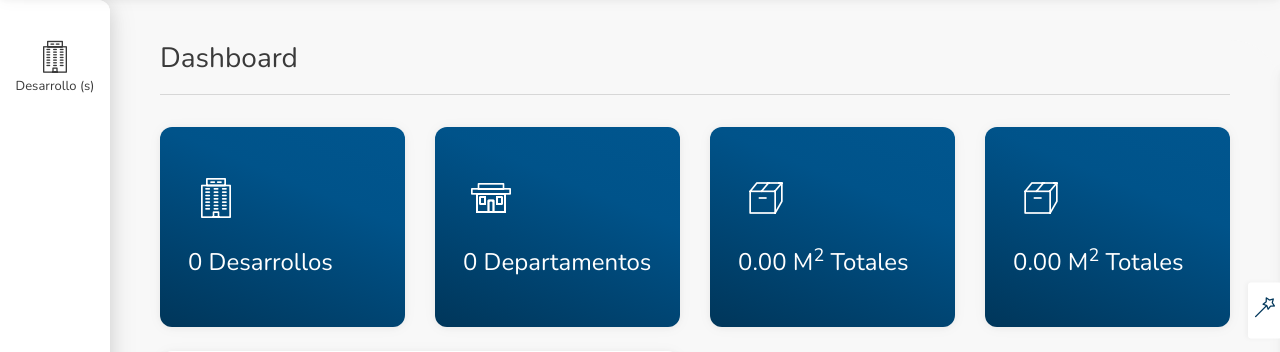
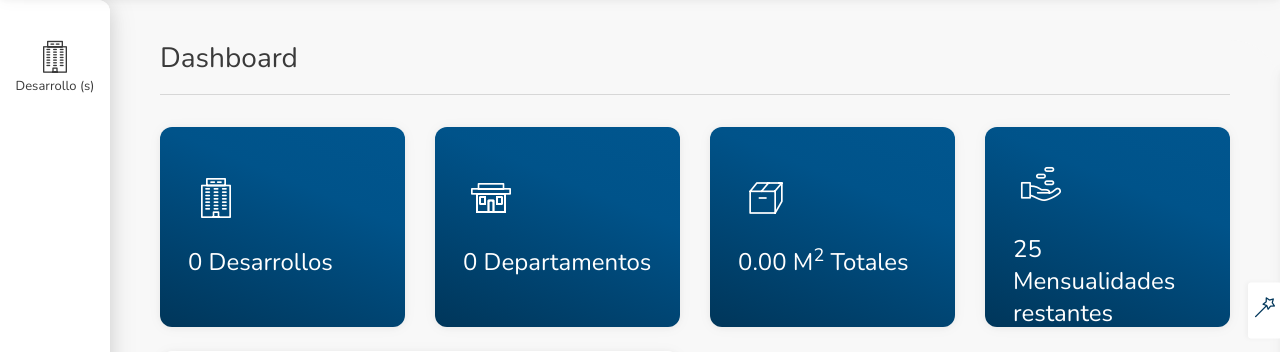
Before and after one commit to Vailop/Client_arch, a PHP site: page /home.php in a window 1280 px wide. Shown: the part 90-442 px from the top of the page. Run offline with PHP 8.4, Linux system fonts and the light colour scheme; the visitor is signed in with stand-in values (Sample User, id 1); data that the repository does not hold is empty.

Commit message:
Update home.php

```diff
--- a/home.php
+++ b/home.php
@@ -293,9 +293,9 @@
                     <div class="card mb-4 progress-banner">
                         <a href="#" class="card-body justify-content-between d-flex flex-row align-items-center">
                             <div>
-                                <i class="iconsminds-box-close mr-2 text-white align-text-bottom d-inline-block"></i>
+                                <i class="iconsminds-financial mr-2 text-white align-text-bottom d-inline-block"></i>
                                 <div>
-                                    <p class="lead text-white"><?= $totM2Fmt ?> M<sup>2</sup> Totales</p>
+                                    <p class="lead text-white">25 Mensualidades restantes</p>
                                 </div>
                             </div>
                         </a>
```
